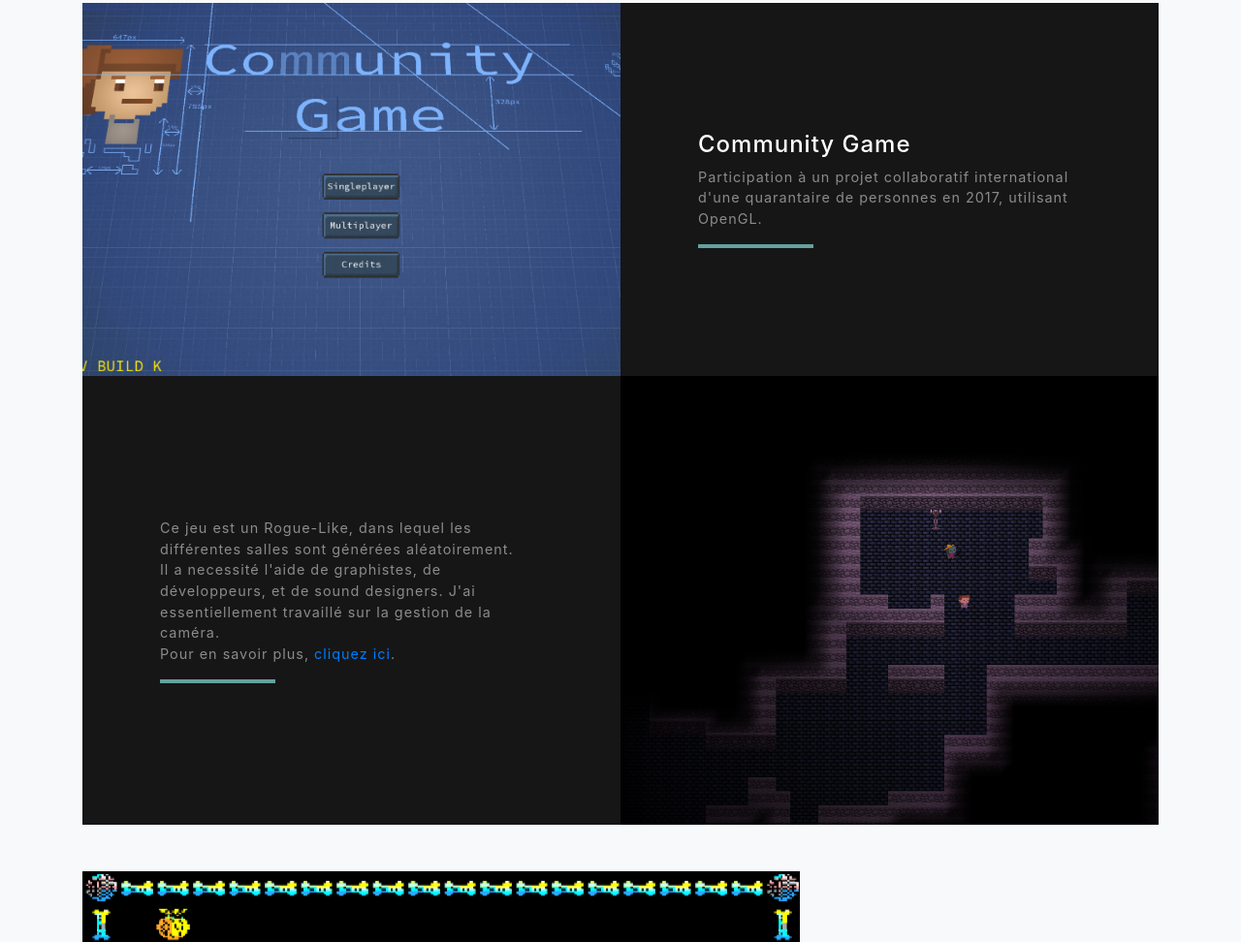
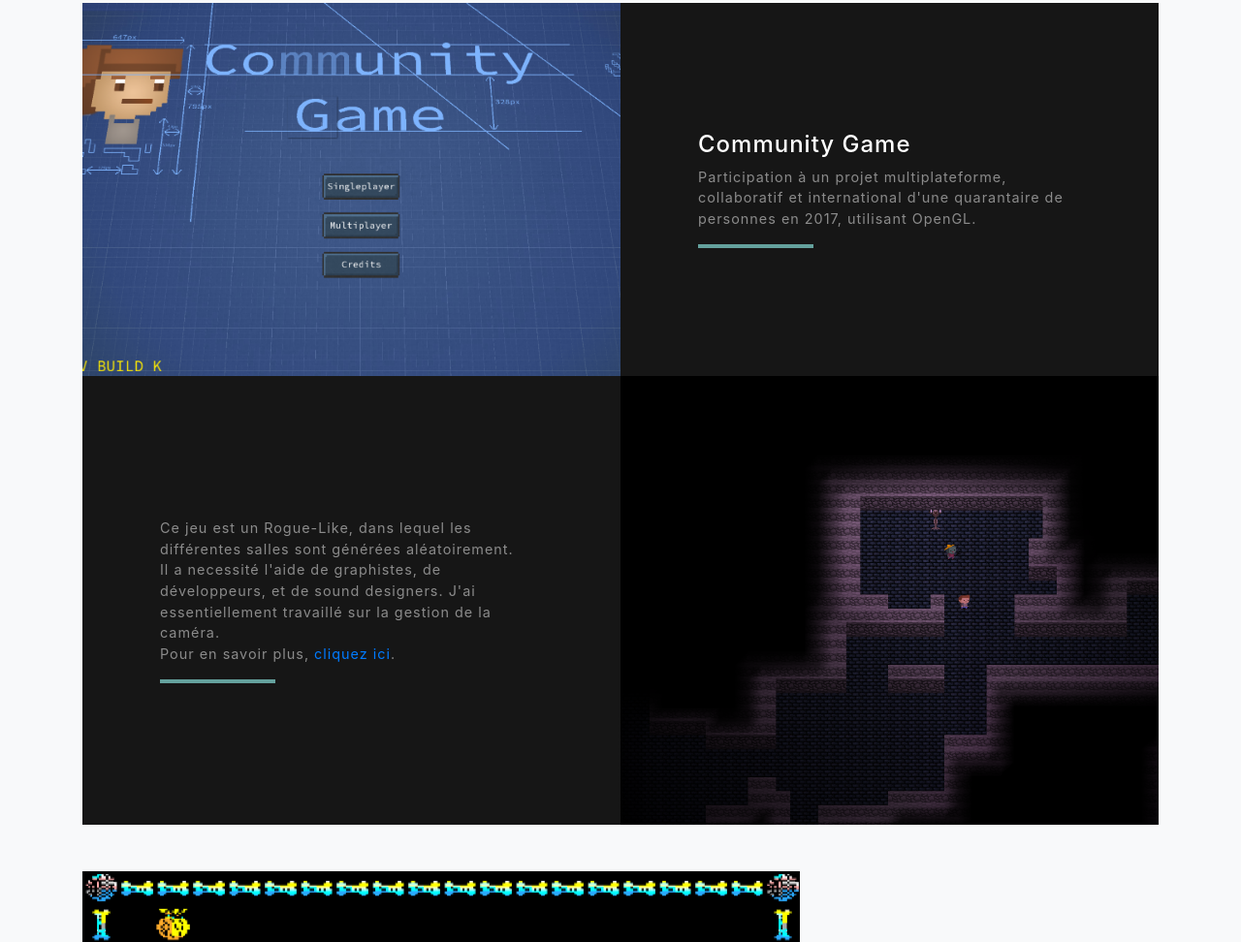
Before and after one commit to Euxiniar/Euxiniar.github.io, a website with bundled scripts: page index.html in a window 1280 px wide. Shown: the part 2280-3252 px from the top of the page at 97% size. Built offline with nearby package versions, Linux system fonts and the light colour scheme.

Commit message:
update index

```diff
--- a/index.html
+++ b/index.html
@@ -103,7 +103,7 @@
                         <div class="d-flex h-100">
                             <div class="project-text w-100 my-auto text-center text-lg-left">
                                 <h4 class="text-white">Community Game</h4>
-                                <p class="mb-0 text-white-50">Participation à un projet collaboratif international d'une quarantaire de personnes en 2017, utilisant OpenGL.</p>
+                                <p class="mb-0 text-white-50">Participation à un projet multiplateforme, collaboratif et international d'une quarantaire de personnes en 2017, utilisant OpenGL.</p>
                                 <hr class="d-none d-lg-block mb-0 ml-0">
                             </div>
                         </div>
```
